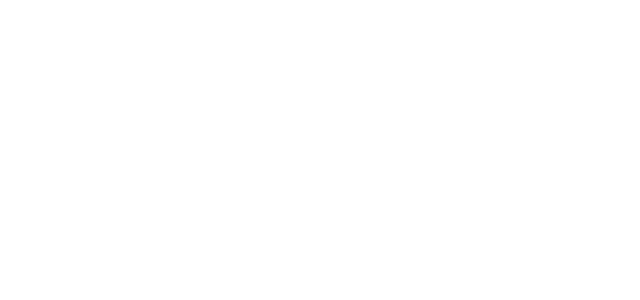
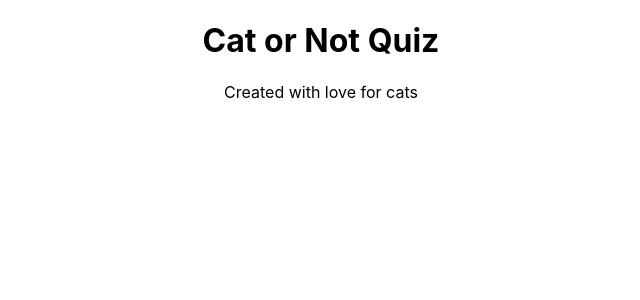
Before and after one commit to eirikenriquez/CatOrDog, a React (Create React App) app in the folder client/: page / in a window 1280 px wide. Shown: the top 300 px of the page, without its empty margins (319-959 px from the left). Built offline with nearby package versions, Linux system fonts and the light colour scheme.

Commit message:
updated app.js

```diff
--- a/client/src/App.js
+++ b/client/src/App.js
@@ -1,7 +1,21 @@
+import React from "react";
 import "./App.css";
+import Quiz from "./components/Quiz";
 
 function App() {
-  return <div className="App"></div>;
+  return (
+    <div className="App">
+      <header className="app-header">
+        <h1>Cat or Not Quiz</h1>
+      </header>
+      <main className="app-main">
+        <Quiz />
+      </main>
+      <footer className="app-footer">
+        <p>Created with love for cats</p>
+      </footer>
+    </div>
+  );
 }
 
 export default App;
--- a/client/src/components/Question.js
+++ b/client/src/components/Question.js
@@ -4,3 +4,5 @@
 function Question() {
   return;
 }
+
+export default Question;
--- a/client/src/components/Quiz.js
+++ b/client/src/components/Quiz.js
@@ -1,6 +1,8 @@
 import React, { useState } from "react";
 import Question from "./Question";
 
-function Question() {
+function Quiz() {
   return;
 }
+
+export default Quiz;
```
